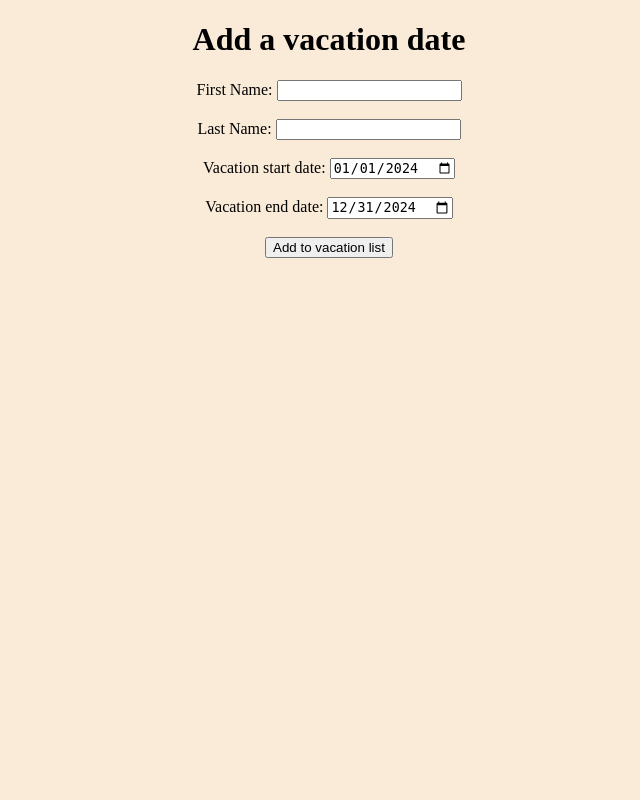
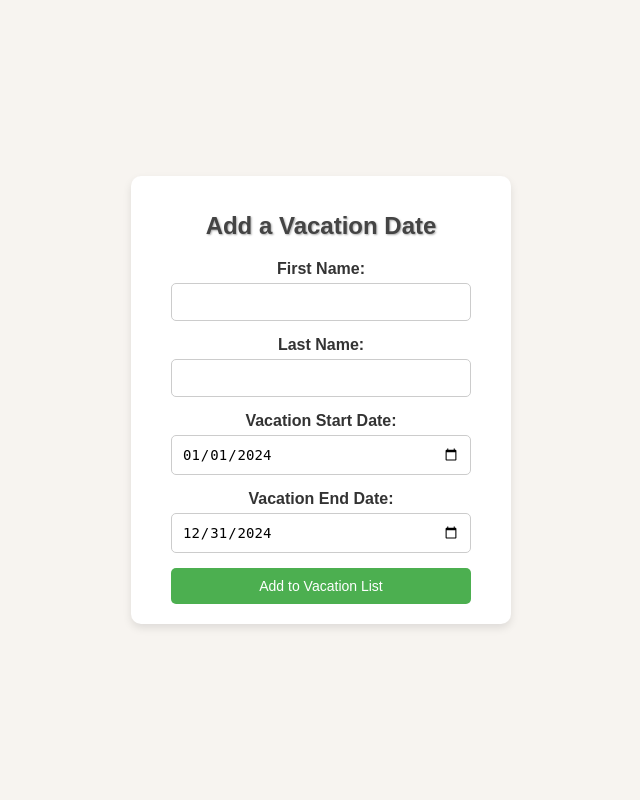
Before and after one commit to Artyom996/-, a Flask app: page / in a window 1280 px wide. Shown: the whole page, without its empty margins (319-959 px from the left). Run offline with Flask 3, Linux system fonts and the light colour scheme.

Commit message:
small css changes

```diff
--- a/templates/index.html
+++ b/templates/index.html
@@ -4,32 +4,87 @@
     <meta charset="UTF-8">
     <meta name="viewport" content="width=device-width, initial-scale=1.0">
     <title>Contact Form</title>
+    <style>
+        body {
+            background: #f7f4f0;
+            width: 100%;
+            height: 100vh;
+            margin: 0;
+            display: flex;
+            justify-content: center;
+            align-items: center;
+            font-family: Arial, sans-serif;
+            color: #333;
+        }
+
+        h1 {
+            margin-bottom: 20px;
+            font-size: 24px;
+            color: #444;
+            text-shadow: 1px 1px 2px #aaa;
+        }
+
+        form {
+            background: #fff;
+            padding: 20px 40px;
+            border-radius: 10px;
+            box-shadow: 0 4px 8px rgba(0, 0, 0, 0.1);
+            display: flex;
+            flex-direction: column;
+            align-items: center;
+            width: 300px;
+        }
+
+        label {
+            margin-bottom: 5px;
+            font-weight: bold;
+        }
+
+        input[type="text"],
+        input[type="date"] {
+            margin-bottom: 15px;
+            padding: 10px;
+            width: 100%;
+            border: 1px solid #ccc;
+            border-radius: 5px;
+            font-size: 14px;
+            box-sizing: border-box;
+        }
+
+        input[type="submit"] {
+            background-color: #4CAF50;
+            color: white;
+            padding: 10px 15px;
+            border: none;
+            border-radius: 5px;
+            cursor: pointer;
+            font-size: 14px;
+            transition: background-color 0.3s ease;
+            width: 100%;
+        }
+
+        input[type="submit"]:hover {
+            background-color: #45a049;
+        }
+    </style>
 </head>
-<style>
-    body {
-        background: #faebd8;
-        width: 100%;
-        height: 100%;
-    }
-</style>
 <body>
-    <h1><center>Add a vacation date</center></h1>
-    <center>
     <form action="/add_contact" method="post">
+        <h1>Add a Vacation Date</h1>
+
         <label for="first_name">First Name:</label>
-        <input type="text" id="first_name" name="first_name" required><br><br>
+        <input type="text" id="first_name" name="first_name" required>
 
         <label for="last_name">Last Name:</label>
-        <input type="text" id="last_name" name="last_name" required><br><br>
+        <input type="text" id="last_name" name="last_name" required>
 
-        <label for="startvac">Vacation start date:</label>
-        <input type="date" id="startvac" name="startvac" value="2024-01-01" required><br><br>
+        <label for="startvac">Vacation Start Date:</label>
+        <input type="date" id="startvac" name="startvac" value="2024-01-01" required>
 
-        <label for="endvac">Vacation end date:</label>
-        <input type="date" id="endvac" name="endvac" value="2024-12-31" required><br><br>
+        <label for="endvac">Vacation End Date:</label>
+        <input type="date" id="endvac" name="endvac" value="2024-12-31" required>
 
-        <input type="submit" value="Add to vacation list">
+        <input type="submit" value="Add to Vacation List">
     </form>
-    </center>
 </body>
 </html>
```
Also changed, not shown: templates/all_data.html (+82 -16 lines).
